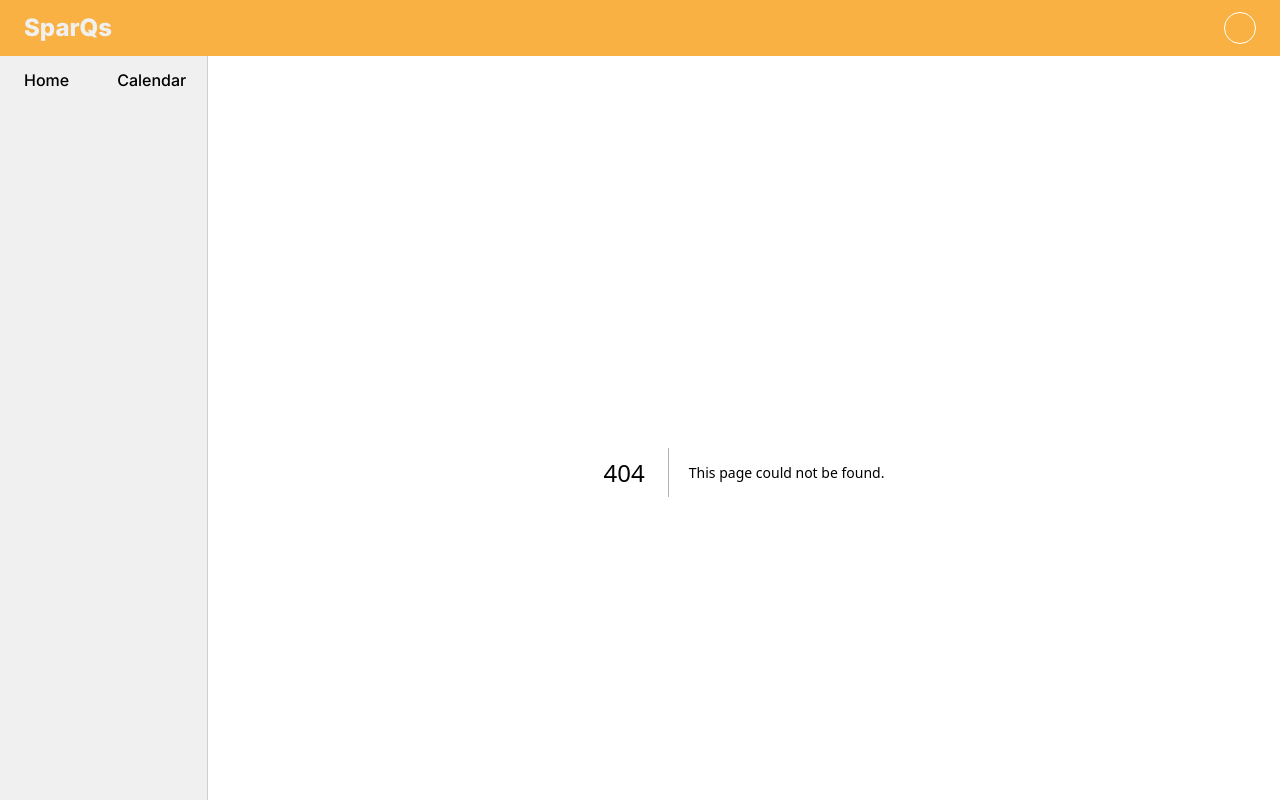
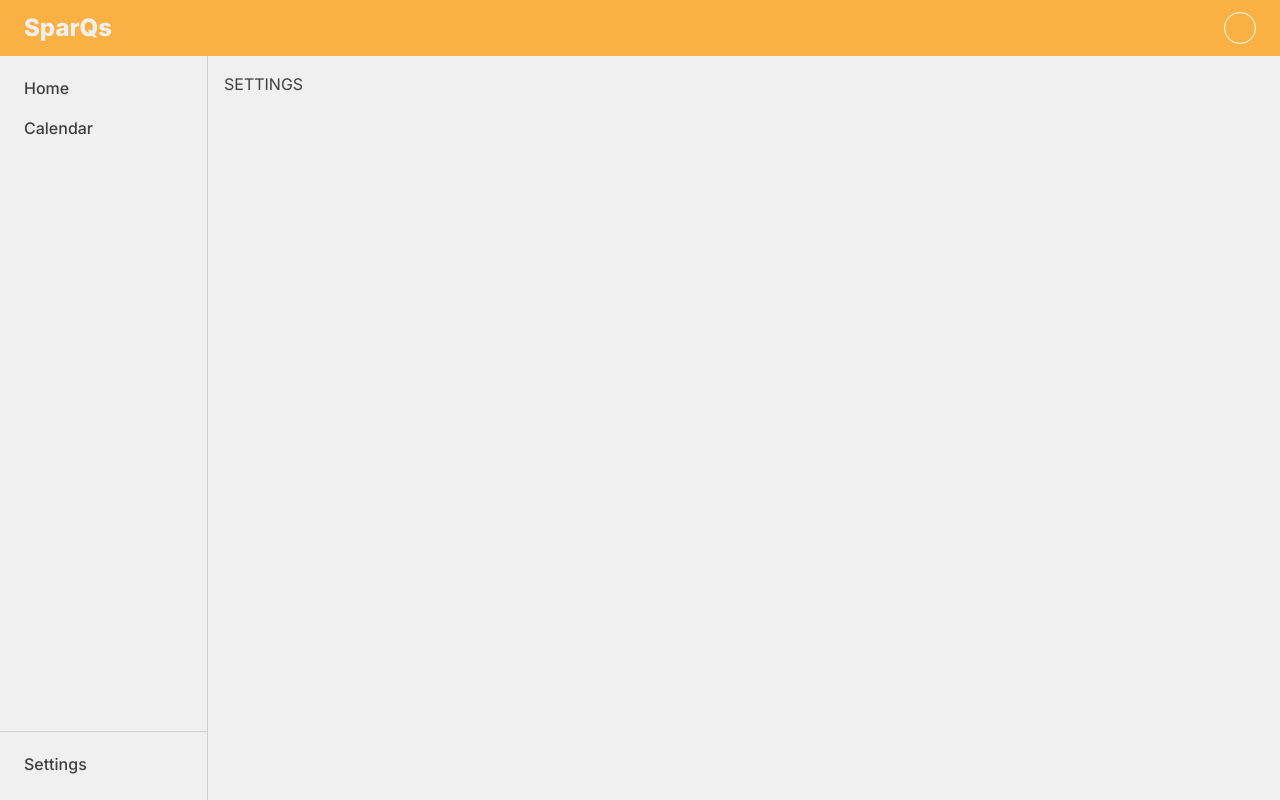
Before and after one commit to SwiftNCloak/sparqs, a Next.js app: page /settings in a window 1280 px wide. Before the commit this address had no page. Built offline with nearby package versions, Linux system fonts and the light colour scheme.

Commit message:
ive done it ehehhehe

```diff
--- /dev/null
+++ b/app/settings/page.tsx
@@ -0,0 +1,7 @@
+export default function Settings() {
+    return (
+      <div>
+        SETTINGS
+      </div>
+    );
+  }
--- a/components/SideBar/SideBar.tsx
+++ b/components/SideBar/SideBar.tsx
@@ -1,11 +1,19 @@
 import Link from "next/link";
 
 export default function SideBar() {
-    return (
-      // The sidebar
-      <div className="border-r border-themeWhite-200 py-3 bg-themeWhite-100 box-border w-52">
-        <Link href='/' className="px-6 py-2 font-medium no-underline hover:bg-themeOrange-200 hover:text-themeWhite-100">Home</Link>
-        <Link href='/calendar' className="px-6 py-2 font-medium no-underline hover:bg-themeOrange-200 hover:text-themeWhite-100">Calendar</Link>
+  return (
+    <div className="border-r border-themeWhite-200 bg-themeWhite-100 box-border w-52 flex flex-col h-screen">
+      {/* Upper div with Home and Calendar */}
+      <div className="flex flex-col pr-2 py-3 h-full overflow-auto">
+        <Link href='/' className="px-6 py-2 font-medium no-underline hover:bg-themeOrange-200 hover:text-themeWhite-100 rounded-r-2xl">Home</Link>
+        <Link href='/calendar' className="px-6 py-2 font-medium no-underline hover:bg-themeOrange-200 hover:text-themeWhite-100 rounded-r-2xl">Calendar</Link>
+        {/* Add more buttons here if needed */}
       </div>
-    );
-  }
+
+      {/* Lower div with Settings */}
+      <div className="flex flex-col pr-2 py-3 border-t border-themeWhite-200 h-36">
+        <Link href='/settings' className="px-6 py-2 font-medium no-underline hover:bg-themeOrange-200 hover:text-themeWhite-100 rounded-r-2xl">Settings</Link>
+      </div>
+    </div>
+  );
+}
```
